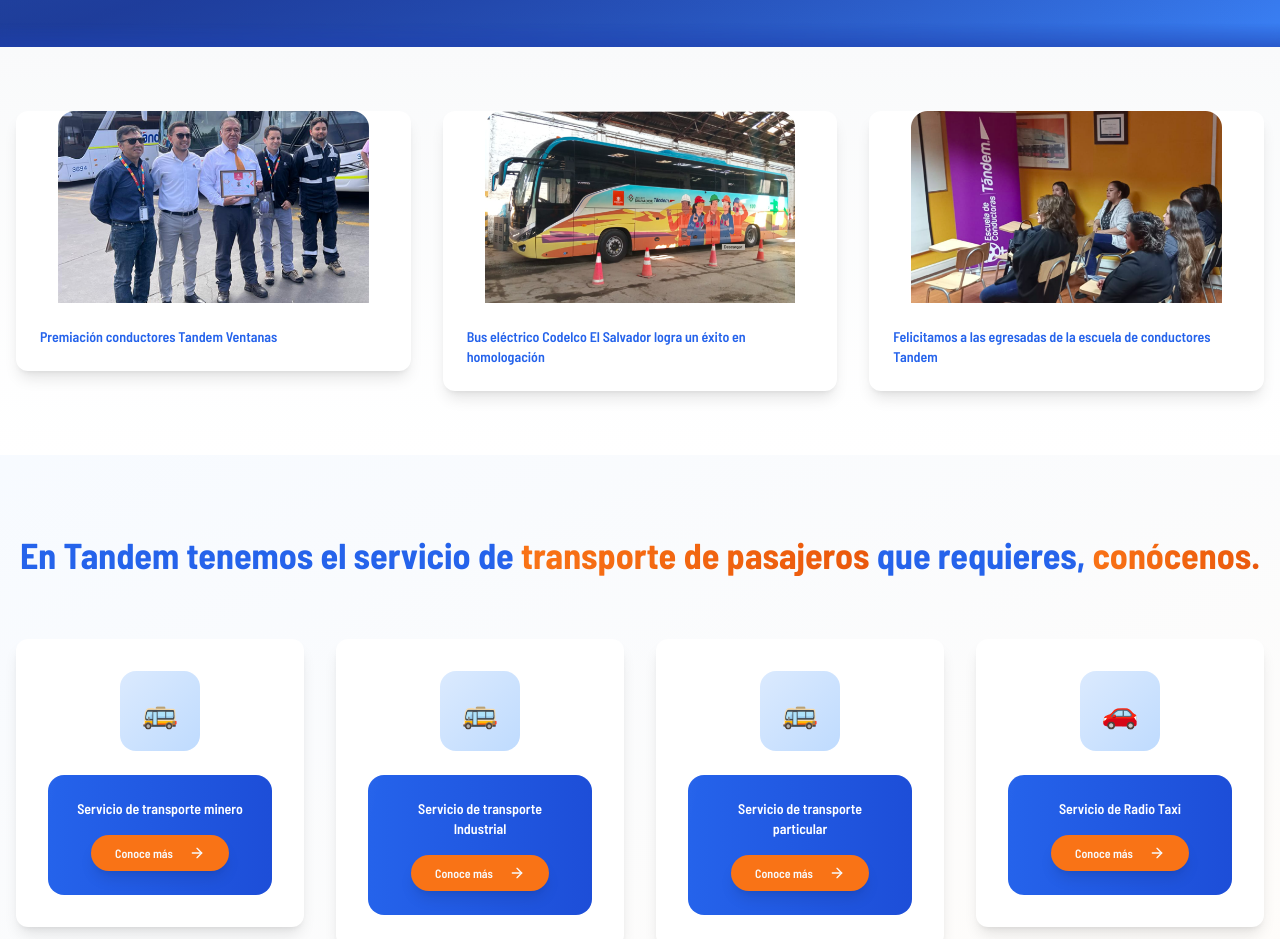
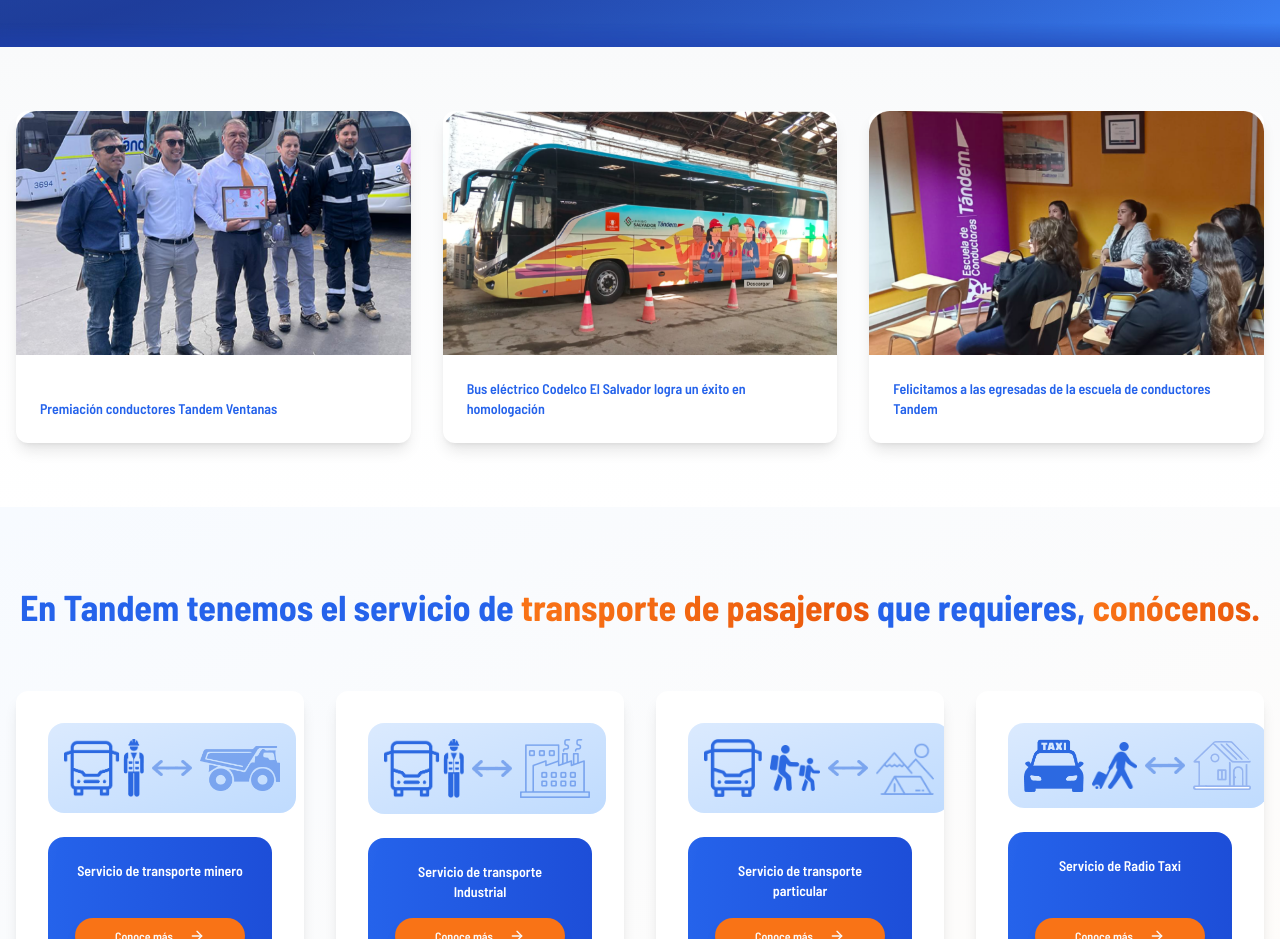
Before and after one commit to dorian-cesar/tandem-industrial-web, a Next.js app: page / in a window 1280 px wide. Shown: the part 433-1372 px from the top of the page. Built offline with nearby package versions, Linux system fonts and the light colour scheme.

Commit message:
add: actualizar README y mejorar la estructura de los componentes con nuevas imágenes y transiciones

```diff
--- a/app/page.tsx
+++ b/app/page.tsx
@@ -5,7 +5,7 @@ import Link from "next/link";
 import { Button } from "@/components/ui/button";
 import { Card, CardContent } from "@/components/ui/card";
 import { Users, MapPin, Bus, Award, ArrowRight, Play } from "lucide-react";
-import { motion, easeOut } from "framer-motion";
+import { motion, easeOut, easeInOut } from "framer-motion";
 import { useEffect, useState } from "react";
 
 export default function HomePage() {
@@ -21,28 +21,46 @@ export default function HomePage() {
   const services = [
     {
       title: "Servicio de transporte minero",
-      icon: "🚌",
+      images: [
+        { src: "img/busChofer.png", width: 80, height: 58 },
+        { src: "img/dosFlechas.png", width: 40, height: 40 },
+        { src: "img/volteo.png", width: 80, height: 80 },
+      ],
       href: "/nuestros-servicios",
       active: false,
       gradient: "from-blue-600 to-blue-700",
     },
     {
       title: "Servicio de transporte Industrial",
-      icon: "🚌",
+      images: [
+        { src: "img/busChofer.png", width: 80, height: 58 },
+        { src: "img/dosFlechas.png", width: 40, height: 40 },
+        { src: "img/industria.png", width: 70, height: 70 },
+      ],
       href: "/nuestros-servicios/servicio-transporte-industrial",
       active: false,
       gradient: "from-blue-600 to-blue-700",
     },
     {
       title: "Servicio de transporte particular",
-      icon: "🚌",
+      images: [
+        { src: "img/busSolo.png", width: 58, height: 58 },
+        { src: "img/ninos.png", width: 50, height: 58 },
+        { src: "img/dosFlechas.png", width: 40, height: 40 },
+        { src: "img/montain.png", width: 58, height: 58 },
+      ],
       href: "/nuestros-servicios/servicio-transporte-particular",
       active: false,
       gradient: "from-blue-600 to-blue-700",
     },
     {
       title: "Servicio de Radio Taxi",
-      icon: "🚗",
+      images: [
+        { src: "img/taxi.png", width: 60, height: 60 },
+        { src: "img/usuarioMaleta.png", width: 45, height: 40 },
+        { src: "img/dosFlechas.png", width: 40, height: 40 },
+        { src: "img/house.png", width: 58, height: 58 },
+      ],
       href: "/nuestros-servicios/servicio-radio-taxi",
       active: false,
       gradient: "from-blue-600 to-blue-700",
@@ -240,7 +258,7 @@ export default function HomePage() {
           transition={{
             duration: 4,
             repeat: Number.POSITIVE_INFINITY,
-            ease: "easeInOut",
+            ease: easeInOut,
           }}
         />
         <motion.div
@@ -249,7 +267,7 @@ export default function HomePage() {
           transition={{
             duration: 6,
             repeat: Number.POSITIVE_INFINITY,
-            ease: "easeInOut",
+            ease: easeInOut,
           }}
         />
       </section>
@@ -266,26 +284,20 @@ export default function HomePage() {
           >
             {[1, 2, 3].map((item, index) => (
               <motion.div key={index} variants={itemVariants}>
-                <Card className="cursor-pointer hover:shadow-2xl transition-all duration-500 group overflow-hidden border-0 shadow-lg bg-white dark:bg-gray-800 dark:border-gray-700">
-                  <CardContent className="p-0">
+                <Card className="h-full flex flex-col hover:shadow-2xl transition-all duration-500 group overflow-hidden border-0 shadow-lg bg-white dark:bg-gray-800 dark:border-gray-700">
+                  <CardContent className="flex flex-col flex-grow p-0">
                     <div className="relative overflow-hidden">
                       <Image
                         src={`/img/newsC${item}.png`}
                         alt={`Noticia ${item}`}
-                        width={300}
-                        height={200}
-                        className="w-full h-48 object-contain group-hover:scale-110 transition-transform duration-700"
+                        width={592}
+                        height={366}
+                        className="w-full h-auto object-contain"
                       />
-                      <div className="absolute inset-0 bg-gradient-to-t from-black/50 to-transparent opacity-0 group-hover:opacity-100 transition-opacity duration-300" />
-                      <motion.div
-                        className="absolute top-4 right-4 bg-orange-500 text-white p-2 rounded-full opacity-0 group-hover:opacity-100"
-                        whileHover={{ scale: 1.1 }}
-                      >
-                        <Play className="w-4 h-4" />
-                      </motion.div>
+                      <div className="absolute inset-0" />
                     </div>
-                    <div className="p-6">
-                      <h3 className="text-sm font-semibold text-blue-600 group-hover:text-orange-500 transition-colors duration-300">
+                    <div className="p-6 mt-auto">
+                      <h3 className="text-sm font-semibold text-blue-600">
                         {index === 0 &&
                           "Premiación conductores Tandem Ventanas"}
                         {index === 1 &&
@@ -334,17 +346,23 @@ export default function HomePage() {
             {services.map((service, index) => (
               <motion.div key={index} variants={itemVariants}>
                 <Link href={service.href}>
-                  <Card className="cursor-pointer hover:shadow-2xl transition-all duration-500 group border-0 shadow-lg overflow-hidden bg-white dark:bg-gray-800 dark:border-gray-700">
-                    <CardContent className="p-8 text-center relative">
-                      <motion.div
-                        className="w-20 h-20 mx-auto mb-6 bg-gradient-to-br from-blue-100 to-blue-200 rounded-2xl flex items-center justify-center group-hover:scale-110 transition-transform duration-300"
-                        whileHover={{ rotate: 5 }}
-                      >
-                        <div className="text-3xl">{service.icon}</div>
-                      </motion.div>
+                  <Card className="h-full flex flex-col justify-between cursor-pointer hover:shadow-2xl transition-all duration-500 group border-0 shadow-lg overflow-hidden bg-white dark:bg-gray-800 dark:border-gray-700">
+                    <CardContent className="flex flex-col flex-grow p-8 text-center relative">
+                      <div className="mx-auto mb-6 inline-flex items-center justify-center gap-2 bg-gradient-to-br from-blue-100 to-blue-200 rounded-2xl p-4 transition-transform duration-300 group-hover:scale-105 overflow-hidden">
+                        {service.images.map((img, idx) => (
+                          <Image
+                            key={idx}
+                            src={img.src}
+                            alt={service.title}
+                            width={img.width}
+                            height={img.height}
+                            className="object-contain max-w-[80px] max-h-[80px]"
+                          />
+                        ))}
+                      </div>
 
                       <div
-                        className={`bg-gradient-to-r ${service.gradient} text-white p-6 rounded-2xl relative overflow-hidden`}
+                        className={`flex flex-col justify-between flex-grow bg-gradient-to-r ${service.gradient} text-white p-6 rounded-2xl relative overflow-hidden`}
                       >
                         <div className="absolute inset-0 bg-gradient-to-r from-transparent via-white/10 to-transparent -skew-x-12 -translate-x-full group-hover:translate-x-full transition-transform duration-1000" />
                         <h3 className="font-semibold text-sm mb-4 relative z-10">
@@ -352,7 +370,7 @@ export default function HomePage() {
                         </h3>
                         <Button
                           size="sm"
-                          className="bg-orange-500 hover:bg-orange-600 text-xs font-semibold px-6 py-2 rounded-full shadow-lg hover:shadow-xl transition-all duration-300 relative z-10 group/btn"
+                          className="mt-auto bg-orange-500 hover:bg-orange-600 text-xs font-semibold px-10 py-2 rounded-full shadow-lg hover:shadow-xl transition-all duration-300 relative z-10 group/btn w-max mx-auto"
                         >
                           Conoce más
                           <ArrowRight className="ml-2 w-3 h-3 group-hover/btn:translate-x-1 transition-transform" />
--- a/components/header.tsx
+++ b/components/header.tsx
@@ -5,7 +5,7 @@ import Image from "next/image";
 import { useState, useEffect } from "react";
 import { Menu, X } from "lucide-react";
 import { Button } from "@/components/ui/button";
-import { motion, AnimatePresence } from "framer-motion";
+import { motion, AnimatePresence, easeInOut } from "framer-motion";
 import { ThemeToggle } from "@/components/theme-toggle";
 
 export default function Header() {
@@ -130,7 +130,7 @@ export default function Header() {
               initial={{ opacity: 0, height: 0 }}
               animate={{ opacity: 1, height: "auto" }}
               exit={{ opacity: 0, height: 0 }}
-              transition={{ duration: 0.3, ease: "easeInOut" }}
+              transition={{ duration: 0.3, ease: easeInOut }}
             >
               <nav className="flex flex-col p-4 space-y-2">
                 {navigation.map((item, index) => (
--- a/components/theme-toggle.tsx
+++ b/components/theme-toggle.tsx
@@ -4,7 +4,7 @@ import * as React from "react"
 import { Moon, Sun } from "lucide-react"
 import { useTheme } from "next-themes"
 import { Button } from "@/components/ui/button"
-import { motion, AnimatePresence } from "framer-motion"
+import { motion, AnimatePresence, easeInOut } from "framer-motion"
 
 export function ThemeToggle() {
   const { theme, setTheme } = useTheme()
@@ -32,7 +32,7 @@ export function ThemeToggle() {
             initial={{ rotate: -90, opacity: 0, scale: 0.5 }}
             animate={{ rotate: 0, opacity: 1, scale: 1 }}
             exit={{ rotate: 90, opacity: 0, scale: 0.5 }}
-            transition={{ duration: 0.3, ease: "easeInOut" }}
+            transition={{ duration: 0.3, ease: easeInOut }}
           >
             <Moon className="h-5 w-5 text-blue-600 dark:text-blue-400" />
           </motion.div>
@@ -42,7 +42,7 @@ export function ThemeToggle() {
             initial={{ rotate: 90, opacity: 0, scale: 0.5 }}
             animate={{ rotate: 0, opacity: 1, scale: 1 }}
             exit={{ rotate: -90, opacity: 0, scale: 0.5 }}
-            transition={{ duration: 0.3, ease: "easeInOut" }}
+            transition={{ duration: 0.3, ease: easeInOut }}
           >
             <Sun className="h-5 w-5 text-orange-500" />
           </motion.div>
```
Also changed, not shown: 1 other file (tests, documents, lock files or other folders).
